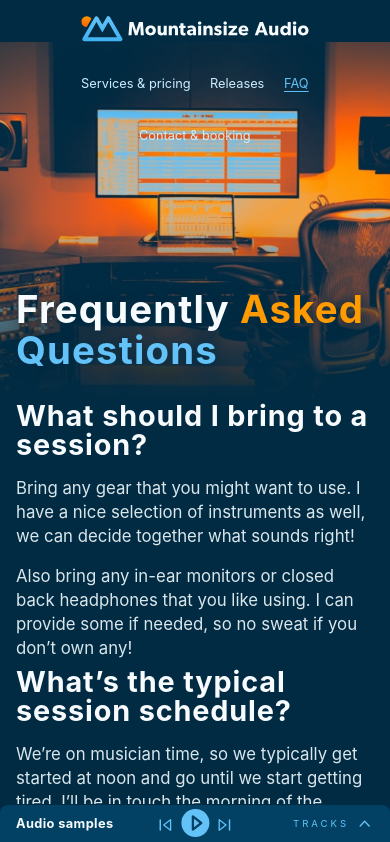
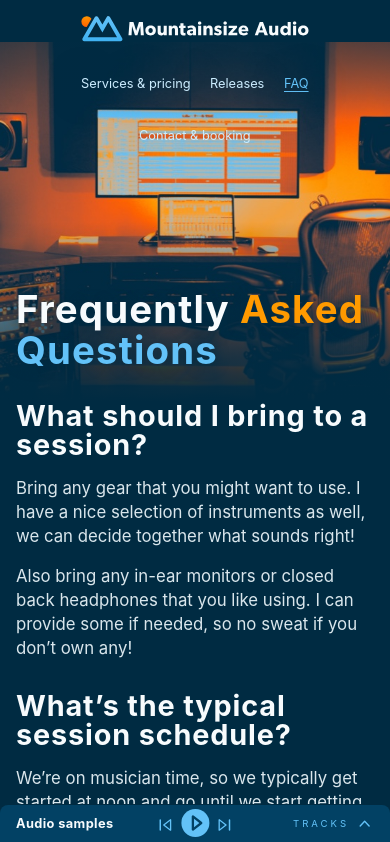
Before and after one commit to perpetualgrimace/mountainsize, a SvelteKit app: page /faq in a window 390 px wide. Shown: the top 842 px of the page. Built offline with nearby package versions, Linux system fonts and the light colour scheme; a web font is replaced by a local one.

Commit message:
mobile visual tweaks

```diff
--- a/src/routes/faq/+page.svelte
+++ b/src/routes/faq/+page.svelte
@@ -24,7 +24,7 @@
 	</HeroHeadline>
 </Hero>
 
-<main class="wrapper">
+<main class="wrapper faq-wrapper">
 	<TextBlock>
 		<h2>What should I bring to a session?</h2>
 		<p class="u-font-lg">
@@ -275,4 +275,12 @@
 </main>
 
 <style lang="scss" global>
+	@media (max-width: 599px) {
+		.faq-wrapper .text-block {
+			margin-bottom: $sp-lg;
+		}
+	}
+	.faq-wrapper .bullet-list li:last-child {
+		margin-bottom: -$sp-xs;
+	}
 </style>
```
Also changed, not shown: src/lib/ReleasesNav.svelte (+10 -0 lines), src/routes/studio-rules/+page.svelte (+6 -1 lines).
